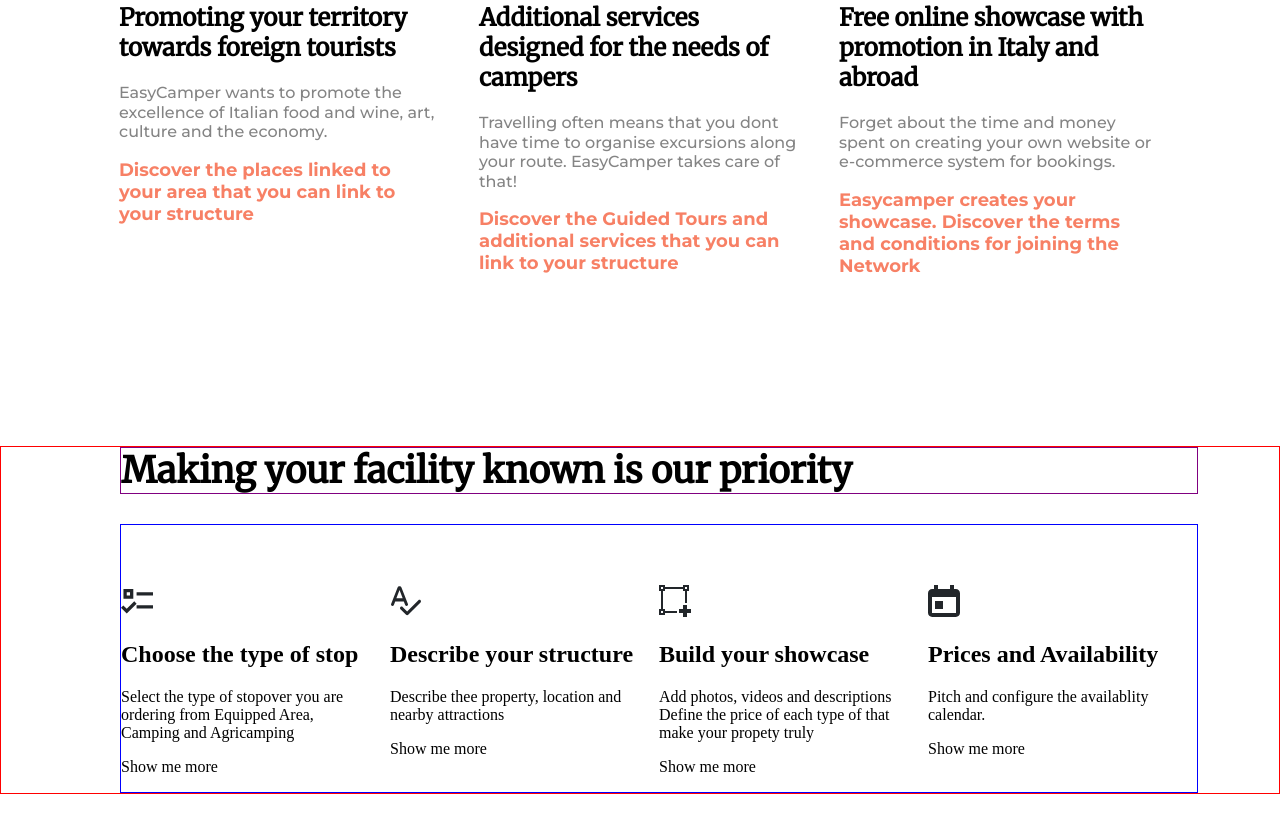
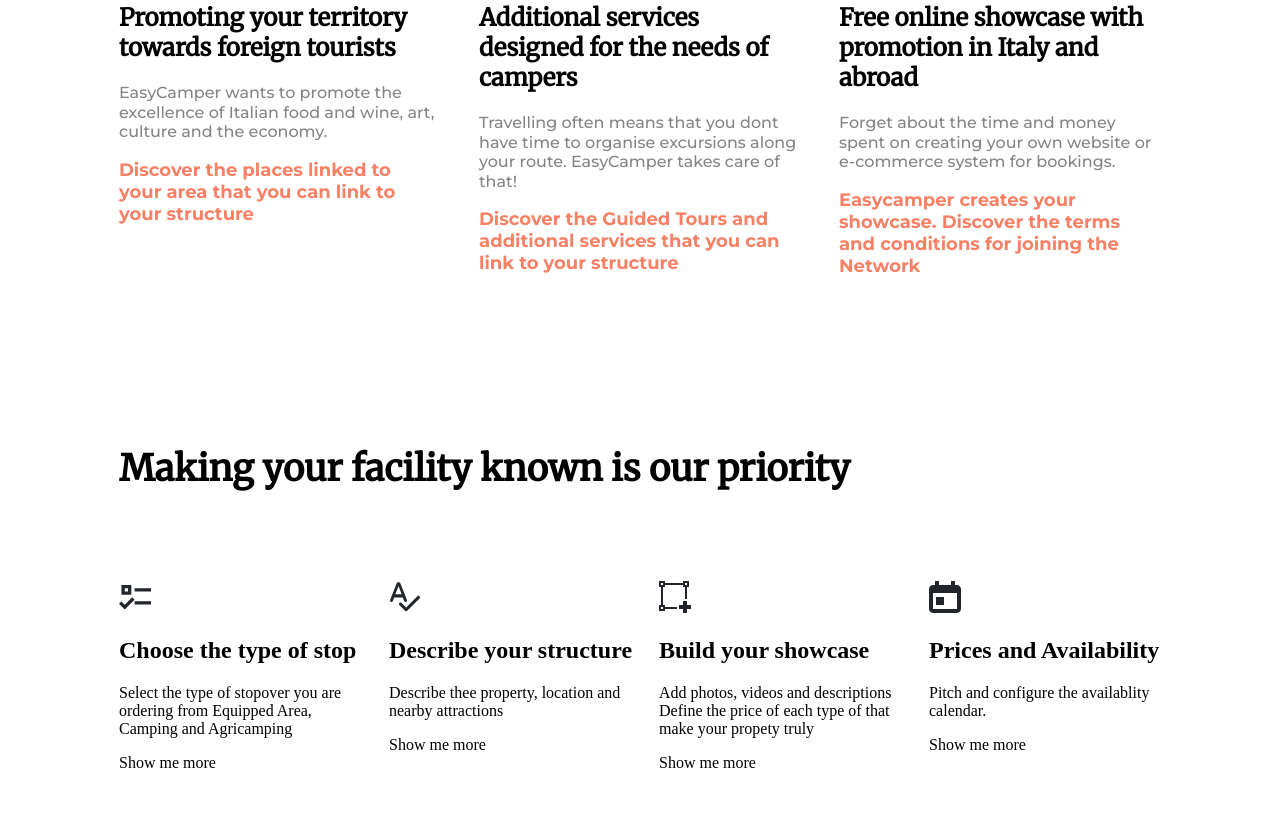
Before and after one commit to fjsgomes/landing-page-easy-camper, a plain HTML site: page index.html in a window 1280 px wide. Shown: the part 1295-2127 px from the top of the page. Drawn offline with Linux system fonts and the light colour scheme.

Commit message:
Adiciona mudança

```diff
--- a/style.css
+++ b/style.css
@@ -175,7 +175,7 @@ body {
   flex-direction: column;
   padding: 0px 81px 0px 119px;
   margin: 0px 0px 50px 0px;
-  border: 1px solid red;
+  /* border: 1px solid red; */
 }
 
 .description__title {
@@ -185,7 +185,7 @@ body {
   font-size: 36px;
   line-height: 45.25px;
   margin-top: 0;
-  border: 1px solid purple;
+  /* border: 1px solid purple; */
 }
 
 .description-container {
@@ -193,7 +193,7 @@ body {
   flex-direction: row;
   justify-content: space-between;
   /* width: 275px; */
-  border: 1px solid blue;
+  /* border: 1px solid blue; */
 }
 
 .description {
```
